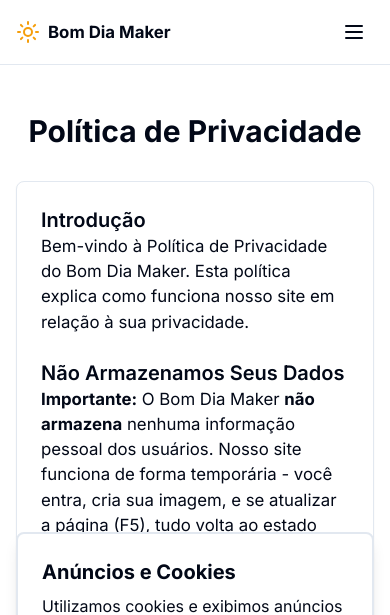
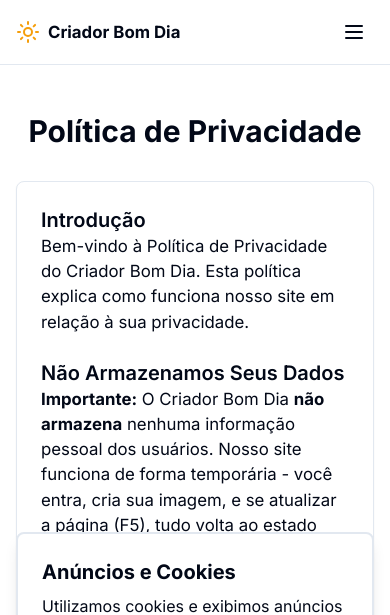
Before and after one commit to logdrive023/bomdiamaker, a Next.js app: page /politica-de-privacidade in a window 390 px wide. Shown: the top 615 px of the page. Built offline with nearby package versions, Linux system fonts and the light colour scheme.

Commit message:
Ajuste nome e responsividade
Ajuste nome e responsividade

```diff
--- a/app/about/page.tsx
+++ b/app/about/page.tsx
@@ -8,13 +8,13 @@ import { Alert } from "@/components/ui/alert"
 export default function AjudaPage() {
   return (
     <div className="container mx-auto max-w-3xl px-4 py-12">
-      <h1 className="mb-6 text-center text-3xl font-bold">Ajuda - Bom Dia Maker</h1>
+      <h1 className="mb-6 text-center text-3xl font-bold">Ajuda - Criador Bom Dia</h1>
 
       <div className="rounded-lg bg-slate-900 p-8 shadow-sm text-white">
         <h2 className="mb-6 text-2xl font-semibold text-white">Problemas com Carregamento de Imagens</h2>
 
         <p className="mb-6 leading-relaxed text-white">
-          Ao usar o Bom Dia Maker, você pode encontrar dificuldades ao tentar usar imagens de certos sites. Isso
+          Ao usar o Criador Bom Dia, você pode encontrar dificuldades ao tentar usar imagens de certos sites. Isso
           acontece devido a restrições de segurança chamadas CORS (Cross-Origin Resource Sharing) que muitos sites
           implementam para proteger suas imagens.
         </p>
--- a/app/adsense-info/page.tsx
+++ b/app/adsense-info/page.tsx
@@ -10,7 +10,7 @@ export default function AdsenseInfoPage() {
       <div className="rounded-lg bg-slate-50 p-8 shadow-sm">
         <h2 className="mb-4 text-2xl font-semibold">Por que exibimos anúncios?</h2>
         <p className="mb-6 leading-relaxed text-muted-foreground text-lg">
-          O Bom Dia Maker é um serviço gratuito que oferecemos para ajudar você a criar e compartilhar mensagens
+          O Criador Bom Dia é um serviço gratuito que oferecemos para ajudar você a criar e compartilhar mensagens
           positivas com seus amigos e familiares. Para manter nosso site funcionando e continuar oferecendo este serviço
           sem cobrar dos usuários, exibimos anúncios do Google AdSense.
         </p>
--- a/app/ajuda/page.tsx
+++ b/app/ajuda/page.tsx
@@ -8,13 +8,13 @@ import { Alert } from "@/components/ui/alert"
 export default function AjudaPage() {
   return (
     <div className="container mx-auto max-w-3xl px-4 py-12">
-      <h1 className="mb-6 text-center text-3xl font-bold">Ajuda - Bom Dia Maker</h1>
+      <h1 className="mb-6 text-center text-3xl font-bold">Ajuda - Criador Bom Dia</h1>
 
       <div className="rounded-lg bg-slate-900 p-8 shadow-sm text-white">
         <h2 className="mb-6 text-2xl font-semibold text-white">Problemas com Carregamento de Imagens</h2>
 
         <p className="mb-6 leading-relaxed text-white">
-          Ao usar o Bom Dia Maker, você pode encontrar dificuldades ao tentar usar imagens de certos sites. Isso
+          Ao usar o Criador Bom Dia, você pode encontrar dificuldades ao tentar usar imagens de certos sites. Isso
           acontece devido a restrições de segurança chamadas CORS (Cross-Origin Resource Sharing) que muitos sites
           implementam para proteger suas imagens.
         </p>
--- a/app/page.tsx
+++ b/app/page.tsx
@@ -93,7 +93,7 @@ export default function Home() {
         </section>
 
         <section className="mx-auto max-w-3xl py-12 text-center" id="beneficios">
-          <h2 className="mb-6 text-2xl font-bold">Por que usar o Bom Dia Maker?</h2>
+          <h2 className="mb-6 text-2xl font-bold">Por que usar o Criador Bom Dia?</h2>
           <div className="grid gap-6 md:grid-cols-2">
             <div className="rounded-lg border bg-card p-6 text-card-foreground shadow-sm">
               <h3 className="mb-2 text-xl font-medium">Rápido e Fácil</h3>
--- a/app/politica-de-privacidade/page.tsx
+++ b/app/politica-de-privacidade/page.tsx
@@ -4,8 +4,8 @@ import { Card } from "@/components/ui/card"
 import { AdBanner } from "@/components/ad-banner"
 
 export const metadata: Metadata = {
-  title: "Política de Privacidade | Bom Dia Maker",
-  description: "Política de privacidade e termos de uso do Bom Dia Maker",
+  title: "Política de Privacidade | Criador Bom Dia",
+  description: "Política de privacidade e termos de uso do Criador Bom Dia",
 }
 
 export default function PrivacyPolicyPage() {
@@ -17,13 +17,13 @@ export default function PrivacyPolicyPage() {
         <div className="prose prose-lg max-w-none dark:prose-invert">
           <h2 className="text-xl font-semibold">Introdução</h2>
           <p>
-            Bem-vindo à Política de Privacidade do Bom Dia Maker. Esta política explica como funciona nosso site em
+            Bem-vindo à Política de Privacidade do Criador Bom Dia. Esta política explica como funciona nosso site em
             relação à sua privacidade.
           </p>
 
           <h2 className="mt-6 text-xl font-semibold">Não Armazenamos Seus Dados</h2>
           <p>
-            <strong>Importante:</strong> O Bom Dia Maker <strong>não armazena</strong> nenhuma informação pessoal dos
+            <strong>Importante:</strong> O Criador Bom Dia <strong>não armazena</strong> nenhuma informação pessoal dos
             usuários. Nosso site funciona de forma temporária - você entra, cria sua imagem, e se atualizar a página
             (F5), tudo volta ao estado inicial.
           </p>
@@ -71,7 +71,7 @@ export default function PrivacyPolicyPage() {
 
           <h2 className="mt-6 text-xl font-semibold">Imagens Geradas</h2>
           <p>
-            As imagens que você cria no Bom Dia Maker são processadas apenas no seu navegador. Não armazenamos cópias
+            As imagens que você cria no Criador Bom Dia são processadas apenas no seu navegador. Não armazenamos cópias
             dessas imagens em nossos servidores. Quando você compartilha uma imagem, ela é enviada diretamente do seu
             dispositivo para o destinatário, sem passar por nossos servidores.
           </p>
--- a/components/background-selector.tsx
+++ b/components/background-selector.tsx
@@ -377,16 +377,17 @@ export function BackgroundSelector() {
                     <strong className="text-blue-900">Sites que NÃO funcionam:</strong>
                   </div>
 
-                  <ul className="grid grid-cols-2 sm:grid-cols-3 md:grid-cols-4 gap-2 mb-3">
+                  {/* Lista de sites com restrições - VERSÃO MELHORADA PARA RESPONSIVIDADE */}
+                  <div className="grid grid-cols-2 sm:grid-cols-2 md:grid-cols-1 gap-2 mb-3">
                     {restrictedSites.map((site, index) => (
-                      <li key={index} className="flex items-center gap-2 bg-white p-2 rounded border border-blue-100">
-                        <span className="text-xl" aria-hidden="true">
+                      <div key={index} className="flex items-center gap-2 bg-white p-2 rounded border border-blue-100">
+                        <span className="text-xl flex-shrink-0" aria-hidden="true">
                           {site.icon}
                         </span>
-                        <span className="font-medium">{site.name}</span>
-                      </li>
+                        <span className="font-medium text-sm sm:text-base truncate">{site.name}</span>
+                      </div>
                     ))}
-                  </ul>
+                  </div>
 
                   <div className="flex justify-center mt-4">
                     <Link
--- a/components/editor-sidebar.tsx
+++ b/components/editor-sidebar.tsx
@@ -61,7 +61,7 @@ export function EditorSidebar() {
     try {
       const imageUrl = await generateImage()
       const shareUrl = `https://api.whatsapp.com/send?text=${encodeURIComponent(
-        "Criei esta imagem com Bom Dia Maker! " +
+        "Criei esta imagem com Criador Bom Dia! " +
           window.location.origin +
           "/success?image=" +
           encodeURIComponent(imageUrl),
--- a/components/footer.tsx
+++ b/components/footer.tsx
@@ -7,7 +7,7 @@ export function Footer() {
         <div className="flex flex-col items-center justify-between gap-4 md:flex-row">
           <div className="flex flex-col items-center gap-2 md:items-start">
             <p className="text-center text-sm text-muted-foreground md:text-left">
-              &copy; {new Date().getFullYear()} Bom Dia Maker. Todos os direitos reservados.
+              &copy; {new Date().getFullYear()} Criador Bom Dia. Todos os direitos reservados.
             </p>
           </div>
           <nav className="flex gap-4 text-sm text-muted-foreground">
--- a/components/header.tsx
+++ b/components/header.tsx
@@ -27,7 +27,7 @@ export function Header() {
       <div className="container flex h-16 items-center justify-between px-4">
         <Link href="/" className="flex items-center gap-2 text-xl font-bold">
           <Sun className="h-6 w-6 text-yellow-500" />
-          <span>Bom Dia Maker</span>
+          <span>Criador Bom Dia</span>
         </Link>
 
         {/* Mobile menu button */}
--- a/config/site.ts
+++ b/config/site.ts
@@ -1,9 +1,9 @@
 export const SiteConfig = {
-  name: "Bom Dia Maker - Crie imagens incríveis de bom dia",
+  name: "Criador Bom Dia - Crie imagens incríveis de bom dia",
   description:
     "Crie e compartilhe imagens de bom dia personalizadas em segundos. Perfeito para enviar mensagens positivas para família e amigos no WhatsApp.",
-  url: "https://bomdiamaker.brillora.com.br", // Substitua pelo seu domínio real
-  author: "Bom Dia Maker",
+  url: "https://criadorbomdia.brillora.com.br", // Substitua pelo seu domínio real
+  author: "Criador Bom Dia",
   links: {
     twitter: "https://twitter.com/bomdiaker",
     instagram: "https://instagram.com/bomdiaker",
```
